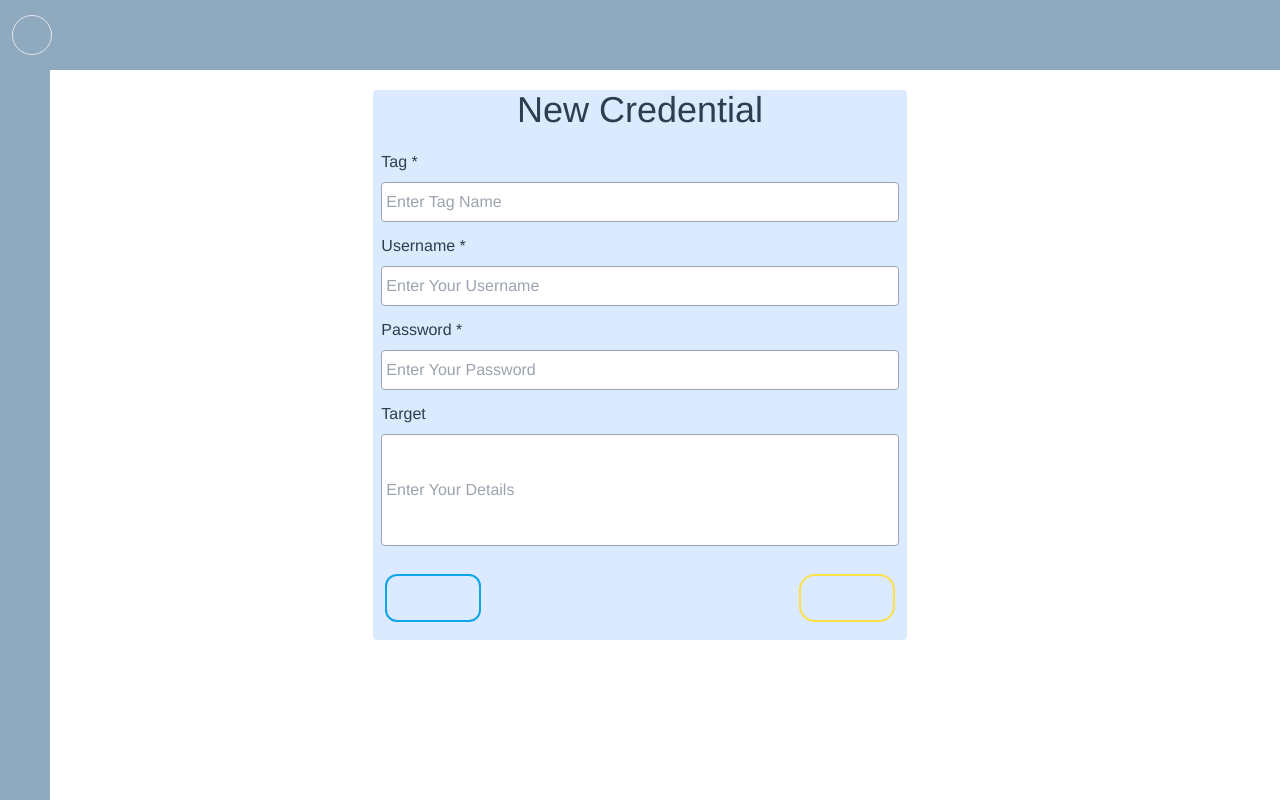
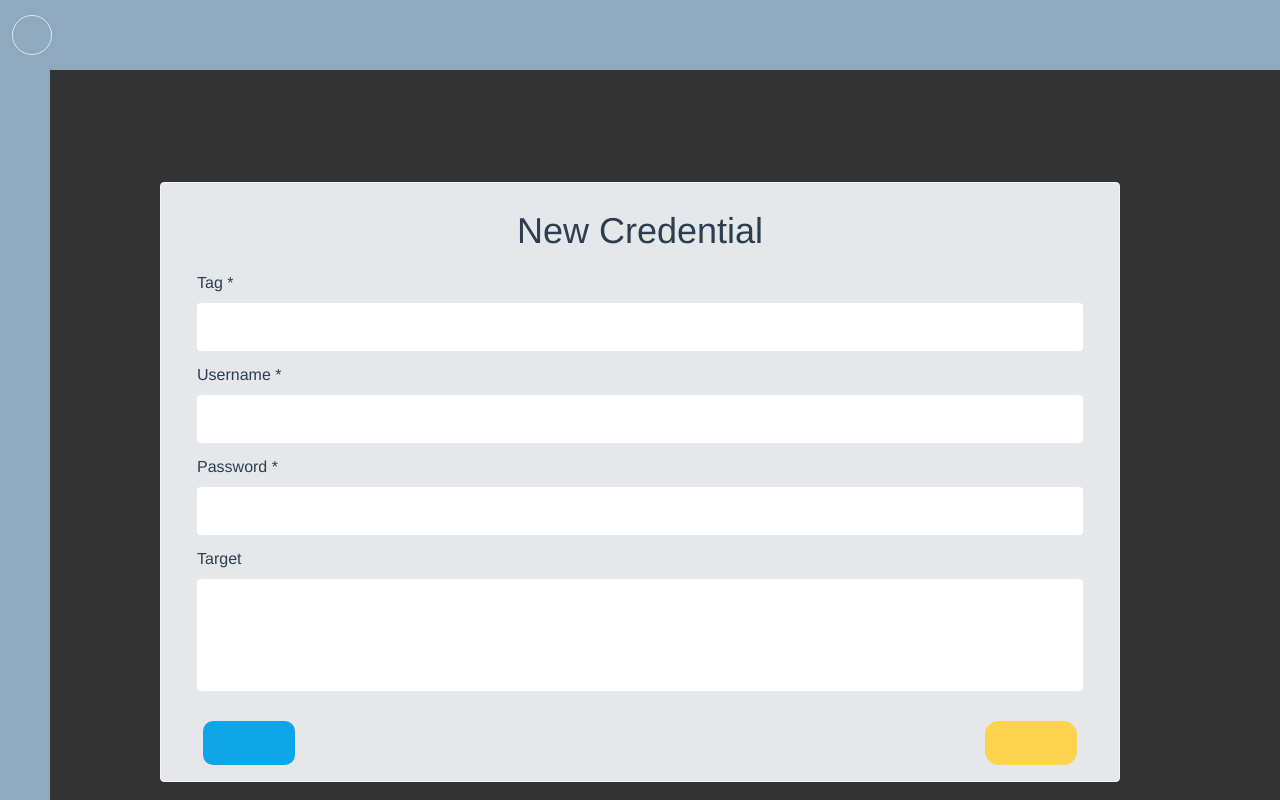
Before and after one commit to cristi988/pass-man, a Vue app: page /form in a window 1280 px wide. Built offline with nearby package versions, Linux system fonts and the light colour scheme.

Commit message:
made the add credential with router and route

```diff
--- a/src/components/CredentialForm.vue
+++ b/src/components/CredentialForm.vue
@@ -1,47 +1,59 @@
 <template>
-  <form class="form bg-blue-100 w-5/12 mx-auto mt-5 rounded">
+  <div class="backdrop-blur-xl pt-20  bg-black bg-opacity-80 fixed w-full h-full ">
+    <div class="form border border-gray-100 bg-gray-200 p-7 sm:w-9/12 w-5/12 mx-auto mt-8 rounded">
       <h1 class="text-4xl">New Credential</h1>
 
       <div class="mb-3 px-2 mt-5">
         <label class="flex" >Tag *</label>
-      <input type="text" class=" rounded h-10 w-full mt-2 border border-gray-400 px-1" placeholder="Enter Tag Name">
+        <input type="text" class=" rounded h-12 w-full mt-2 px-1">
       </div>
 
       <div class="mb-3 px-2">
         <label class="flex">Username *</label>
-      <input class=" rounded h-10 w-full mt-2 border border-gray-400 px-1" placeholder="Enter Your Username">
+        <input class=" rounded h-12 w-full mt-2 px-1">
       </div>
 
       <div class="mb-3 px-2">
         <label class="flex">Password *</label>
-      <input class=" rounded h-10 w-full mt-2 border border-gray-400 px-1" placeholder="Enter Your Password">
+        <input class=" rounded h-12 w-full mt-2 px-1">
       </div>
 
       <div class="mb-3 px-2">
         <label class="flex">Target</label>
-      <input class=" rounded h-28 w-full mt-2 border border-gray-400 px-1"  placeholder="Enter Your Details">
+        <input class="rounded h-28 w-full mt-2 px-1">
       </div>
 
       <div class="flex justify-between px-3 mt-7">
-      <button class="border border-sky-500 border-2 rounded-xl text-2xl w-24 h-12 hover:bg-sky-500 hover:text-white">
-        <i class="bi bi-send"></i>
+        <button class="border bg-sky-500 border-2 rounded-xl text-2xl w-24 h-12 text-white hover:shadow">
+          <i class="bi bi-send flex justify-center"></i>
         </button>
-      <button class="border border-yellow-300 border-2 text-2xl rounded-2xl w-24 h-12 hover:bg-yellow-300
-            hover:text-white">
-        <i class="bi bi-x-square"></i>
+        <button class="border bg-amber-300 border-2 text-2xl rounded-2xl w-24 h-12 text-white hover:shadow"
+        v-on:click="closeForm()">
+          <i class="bi bi-x-lg flex justify-center"></i>
         </button>
       </div>
-  </form>
+    </div>
+  </div>
 </template>
 
 <script>
 export default {
-  name: "CredentialForm"
+  name: "CredentialForm",
+
+
+  methods : {
+    closeForm(){
+      this.$router.push({name:this.$route.name, query : {  }})
+    }
+  }
 }
 </script>
 
 <style scoped>
   .form {
-    height: 550px;
+    height: 600px;
+  }
+  input{
+    @apply px-3
   }
 </style>
--- a/src/components/CredentialsComponent.vue
+++ b/src/components/CredentialsComponent.vue
@@ -1,16 +1,21 @@
 <template>
   <div class="mx-auto py-3 w-10/12 float-right lg:float-none lg:w-10/12 md:float-none">
+
     <div class="title flex justify-between">
       <div class="left">
         <h2 class="text-4xl">Credentials</h2>
       </div>
       <div class="right ">
-        <router-link to="/form">
-          <button class="bg-indigo-400 h-12 w-12 rounded-full text-white text-4xl justify-center flex items-center ">
+        <button v-on:click="addCredentials()" class="bg-indigo-400 h-12 w-12 rounded-full text-white text-4xl
+        justify-center flex items-center ">
           <i class="bi bi-plus"></i>
         </button>
-        </router-link>
       </div>
+    </div>
+    <hr>
+
+    <div class="search-bar">
+      <input type="text" class="border border-gray-400 rounded w-full">
     </div>
 
     <hr class="my-5">
@@ -21,17 +26,22 @@
       <CardModal v-bind="details" v-bind:id="'4'"/>
       <CardModal v-bind="details" v-bind:id="'5'"/>
     </div>
+
+    <CredentialForm v-if="addNew" class="flex justify-center fixed top-0 left-0 "/>
   </div>
 
 </template>
 
 <script>
-import CardModal from './CardModal.vue'
+import CardModal from './CardModal.vue';
+import CredentialForm from "@/components/CredentialForm";
+
 export default {
     name : 'CredentialsComponent',
 
     components : {
-        CardModal
+        CardModal,
+        CredentialForm
     },
 
     data(){
@@ -42,9 +52,35 @@ export default {
           password : '',
           tag : '',
           iconPath : '../images/target.png'
-      }
+        },
+        addNew : false
      }
     },
+    methods : {
+      addCredentials(){
+        if(!this.$route.query.add){
+          this.$router.push({name:this.$route.name, query : { add : true }})
+        }else{
+          this.$router.push({name:this.$route.name, query : {  }})
+        }
+      },
+
+      changeRoute(status){
+        this.addNew = status
+      }
+    },
+  watch:{
+      $route: {
+        handler (){
+          this.addNew = !this.addNew
+        },
+        deep: true
+      }
+  },
+  mounted(){
+      console.log(this.$route.query.remove)
+  }
+
 }
 </script>
 
--- a/src/components/HomeComponent.vue
+++ b/src/components/HomeComponent.vue
@@ -2,19 +2,17 @@
   <div class="container h-80 text-5xl">
 
     <div class="flex bg-blue-400 w-7/12 mx-auto flex h-56 ">
-      <div class="border w-1/2 ">
+      <div class="border w-1/2">
         <router-link to="/credentials">
-          <button class="pt-20 flex justify-evenly w-full">Credentials
+            <button class="pt-20 flex justify-evenly w-full">Credentials</button>
             <i class="bi bi-card-list "></i>
-          </button>
         </router-link>
       </div>
 
       <div class="border w-1/2">
         <router-link to="/cards">
-          <button class="pt-20 flex justify-evenly w-full">Cards
-            <i class="bi bi-credit-card-2-front"></i>
-          </button>
+          <button class="pt-20 flex justify-evenly w-full">Cards</button>
+          <i class="bi bi-credit-card-2-front"></i>
         </router-link>
       </div>
     </div>
@@ -22,17 +20,15 @@
     <div class="flex bg-blue-400 w-7/12 mx-auto h-56">
       <div class="border w-1/2">
         <router-link to="/files">
-          <button class="pt-20 flex justify-evenly w-full"> Files
-            <i class="bi bi-folder2"></i>
-          </button>
+          <button class="pt-20 flex justify-evenly w-full"> Files</button>
+          <i class="bi bi-folder2"></i>
         </router-link>
       </div>
 
       <div class="border w-1/2">
         <router-link to="/settings">
-          <button class="pt-20 flex justify-evenly w-full"> Settings
-            <i class="bi bi-gear"></i>
-          </button>
+          <button class="pt-20 flex justify-evenly w-full"> Settings</button>
+          <i class="bi bi-gear"></i>
         </router-link>
       </div>
     </div>
--- a/src/router/index.js
+++ b/src/router/index.js
@@ -26,6 +26,8 @@ const routes = [
   {
     path : '/credentials',
     component : CredentialsComponent,
+    name: 'credentials',
+    props : true,
     children : [
       {
         path : '/credential/:id',
```
Also changed, not shown: To do.txt (added). Lines whose indentation alone changed are shown as unchanged.
